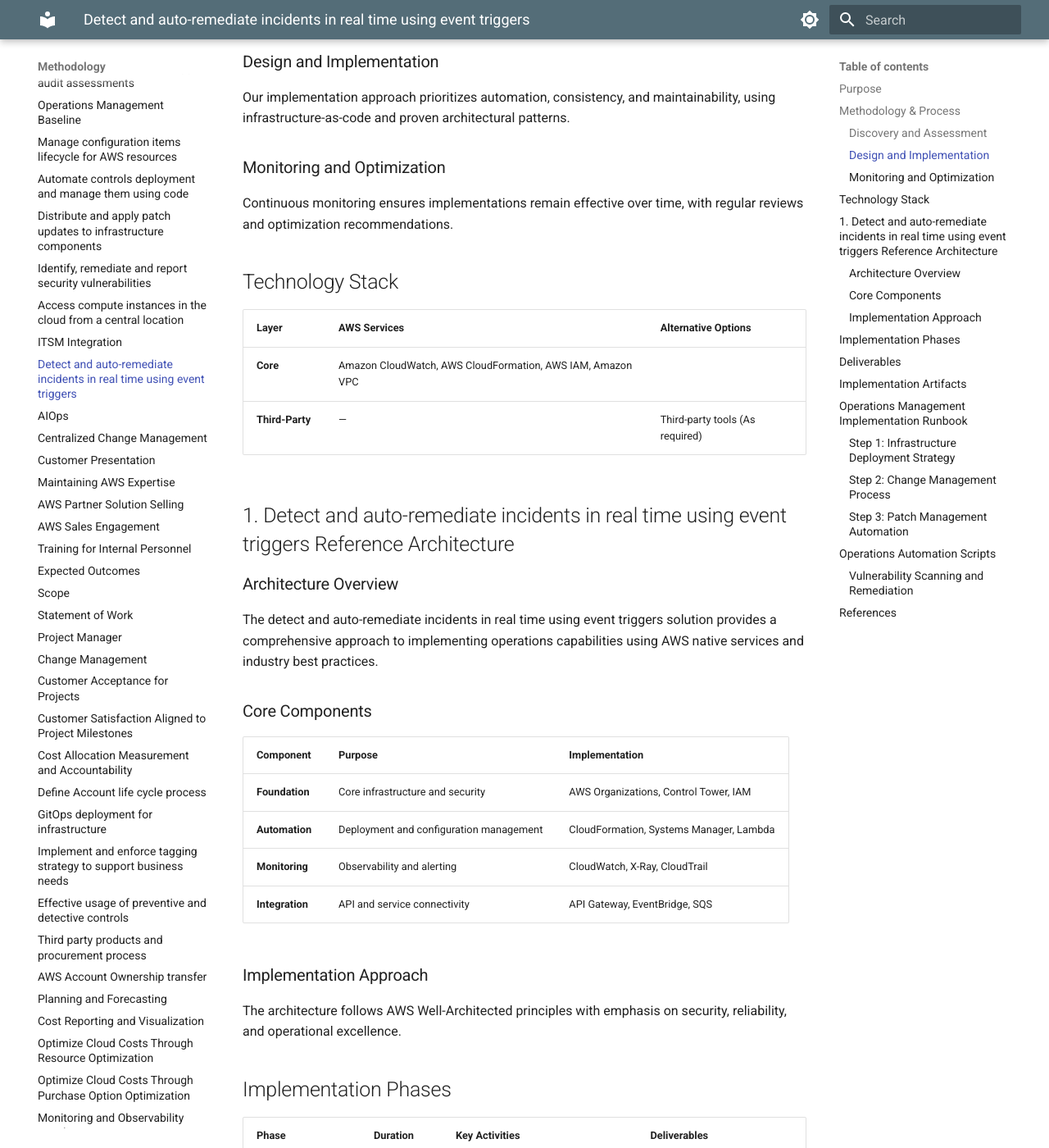
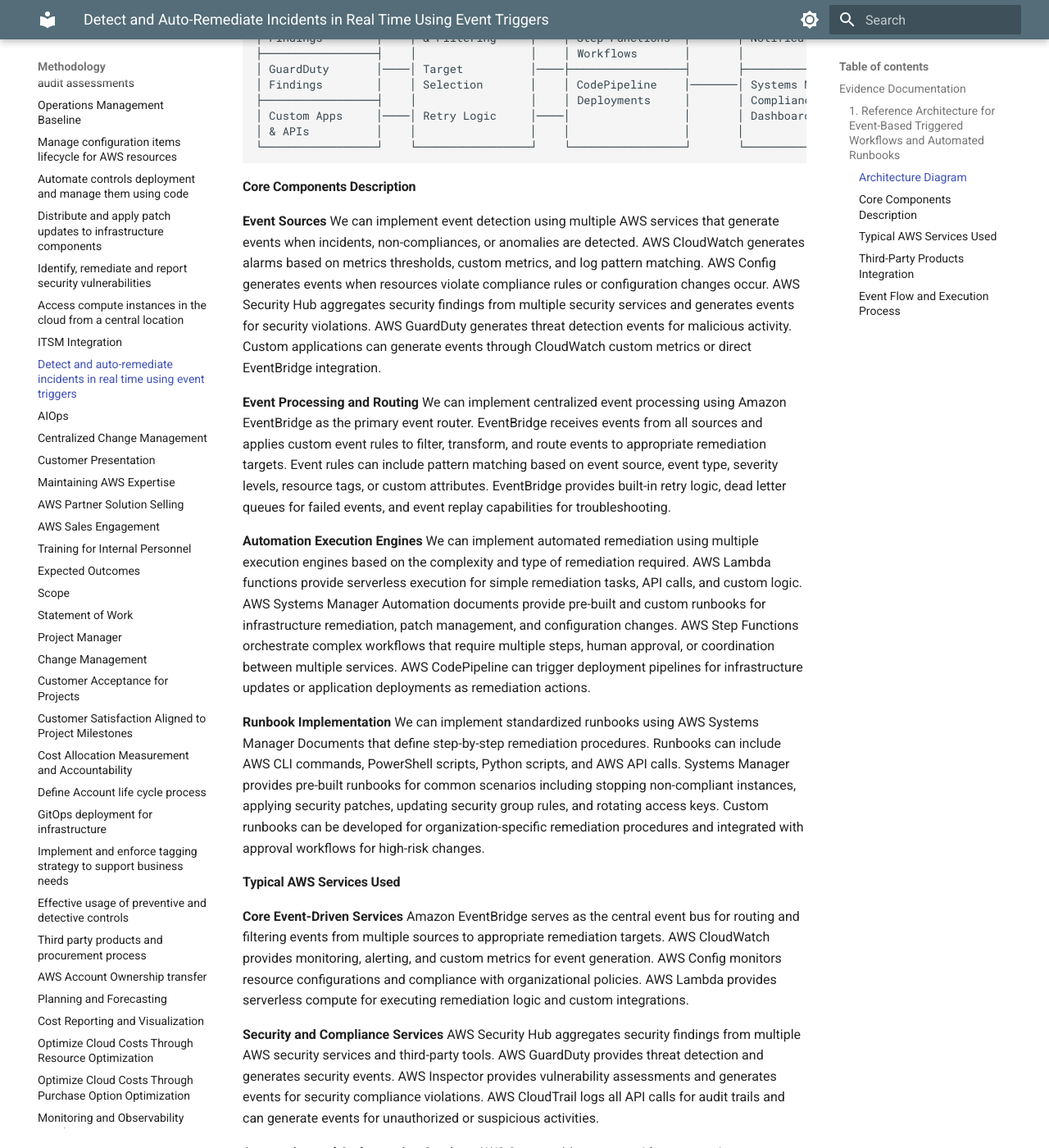
Before and after one commit to zircon-tech/cloud-ops-docs, an MkDocs documentation site: the page built from docs/detect-and-auto-remediate-incidents-in-real-time-u.md, in a window 1280 px wide and 1400 px high, scrolled down 583 px. Shown: the whole window at 82% size. Built offline with MkDocs 1.6.1 and Material for MkDocs 9.7.7, drawn with Linux system fonts in a browser that asks for light colours; some of the changed text lies outside the part shown.

Commit message:
Rewrite incident detection document with comprehensive event-driven architecture

````diff
--- a/docs/detect-and-auto-remediate-incidents-in-real-time-u.md
+++ b/docs/detect-and-auto-remediate-incidents-in-real-time-u.md
@@ -1,290 +1,89 @@
 ---
 id: COCOM-008
-title: "Detect and auto-remediate incidents in real time using event triggers"
+title: "Detect and Auto-Remediate Incidents in Real Time Using Event Triggers"
 ---
 
-# Detect and auto-remediate incidents in real time using event triggers
+# Detect and Auto-Remediate Incidents in Real Time Using Event Triggers
 
-## Purpose
+## Evidence Documentation
 
-Mature detect and auto-remediate incidents in real time using event triggers enables reliable, scalable management of your AWS environment. Our approach establishes automated processes and standardized procedures that reduce operational overhead while improving service reliability.
+### 1. Reference Architecture for Event-Based Triggered Workflows and Automated Runbooks
 
-## Methodology & Process
+#### Architecture Diagram
 
-### Discovery and Assessment
-
-We begin with comprehensive discovery to understand your current environment, identify requirements, and establish success criteria that align with business objectives.
-
-### Design and Implementation
-
-Our implementation approach prioritizes automation, consistency, and maintainability, using infrastructure-as-code and proven architectural patterns.
-
-### Monitoring and Optimization
-
-Continuous monitoring ensures implementations remain effective over time, with regular reviews and optimization recommendations.
-
-
-
-## Technology Stack
-
-| Layer | AWS Services | Alternative Options |
-|-------|--------------|--------------------|
-| **Core** | Amazon CloudWatch, AWS CloudFormation, AWS IAM, Amazon VPC | |
-| **Third-Party** | — | Third-party tools (As required) |
-
-
-## 1. Detect and auto-remediate incidents in real time using event triggers Reference Architecture
-
-### Architecture Overview
-
-The detect and auto-remediate incidents in real time using event triggers solution provides a comprehensive approach to implementing operations capabilities using AWS native services and industry best practices.
-
-### Core Components
-
-| Component | Purpose | Implementation |
-|-----------|---------|----------------|
-| **Foundation** | Core infrastructure and security | AWS Organizations, Control Tower, IAM |
-| **Automation** | Deployment and configuration management | CloudFormation, Systems Manager, Lambda |
-| **Monitoring** | Observability and alerting | CloudWatch, X-Ray, CloudTrail |
-| **Integration** | API and service connectivity | API Gateway, EventBridge, SQS |
-
-### Implementation Approach
-
-The architecture follows AWS Well-Architected principles with emphasis on security, reliability, and operational excellence.
-
-
-
-## Implementation Phases
-
-| Phase | Duration | Key Activities | Deliverables |
-|-------|----------|----------------|--------------|
-| 1. Discovery | 1-2 weeks | Requirements gathering, current state assessment | Discovery document, requirements matrix |
-| 2. Design | 2-3 weeks | Architecture design, tool selection, process definition | Design document, implementation plan |
-| 3. Implementation | 3-6 weeks | Deployment, configuration, testing, validation | Working solution, documentation |
-| 4. Knowledge Transfer | 1 week | Training, handover, ongoing support planning | Training materials, runbooks |
-
-## Deliverables
-
-1. **Detect and auto-remediate incidents in real time using event triggers Methodology Document** (this document)
-2. **Implementation Runbook** (see Implementation Artifacts section)
-3. **Infrastructure as Code** templates (see Implementation Artifacts section)
-4. **Configuration Standards** and baseline policies (see Implementation Artifacts section)
-5. **Knowledge Transfer Session** recording and materials
-
-## Implementation Artifacts
-
-
-## Operations Management Implementation Runbook
-
-### Step 1: Infrastructure Deployment Strategy
-
-```yaml
-# deployment-pipeline.yaml
-name: Infrastructure Deployment Pipeline
-on:
-  push:
-    branches: [main]
-    paths: ['infrastructure/**']
-
-jobs:
-  deploy:
-    runs-on: ubuntu-latest
-    steps:
-      - uses: actions/checkout@v3
-
-      - name: Configure AWS credentials
-        uses: aws-actions/configure-aws-credentials@v2
-        with:
-          role-to-assume: arn:aws:iam::ACCOUNT:role/GitHubActionsRole
-
-      - name: Terraform Plan
-        run: |
-          cd infrastructure/
-          terraform init
-          terraform plan -out=tfplan
-
-      - name: Terraform Apply
-        if: github.ref == 'refs/heads/main'
-        run: |
-          terraform apply tfplan
+```
+Event Sources          Event Processing        Automation Execution       Logging & Monitoring
+┌─────────────────┐    ┌─────────────────┐    ┌─────────────────┐       ┌─────────────────┐
+│ CloudWatch      │────│ EventBridge     │────│ Lambda          │───────│ CloudWatch Logs │
+│ Alarms/Metrics  │    │ (Event Router)  │    │ Functions       │       │                 │
+├─────────────────┤    │                 │    ├─────────────────┤       ├─────────────────┤
+│ AWS Config      │────│ Custom Event    │────│ Systems Manager │───────│ CloudTrail      │
+│ Rules           │    │ Rules           │    │ Automation      │       │                 │
+├─────────────────┤    │                 │    │ Documents       │       ├─────────────────┤
+│ Security Hub    │────│ Rule Matching   │────├─────────────────┤───────│ SNS             │
+│ Findings        │    │ & Filtering     │    │ Step Functions  │       │ Notifications   │
+├─────────────────┤    │                 │    │ Workflows       │       │                 │
+│ GuardDuty       │────│ Target          │────├─────────────────┤       ├─────────────────┤
+│ Findings        │    │ Selection       │    │ CodePipeline    │───────│ Systems Manager │
+├─────────────────┤    │                 │    │ Deployments     │       │ Compliance      │
+│ Custom Apps     │────│ Retry Logic     │────│                 │       │ Dashboard       │
+│ & APIs          │    │                 │    │                 │       │                 │
+└─────────────────┘    └─────────────────┘    └─────────────────┘       └─────────────────┘
 ```
 
-### Step 2: Change Management Process
+#### Core Components Description
 
-```bash
-#!/bin/bash
-# change-management-workflow.sh
+**Event Sources**
+We can implement event detection using multiple AWS services that generate events when incidents, non-compliances, or anomalies are detected. AWS CloudWatch generates alarms based on metrics thresholds, custom metrics, and log pattern matching. AWS Config generates events when resources violate compliance rules or configuration changes occur. AWS Security Hub aggregates security findings from multiple security services and generates events for security violations. AWS GuardDuty generates threat detection events for malicious activity. Custom applications can generate events through CloudWatch custom metrics or direct EventBridge integration.
 
-# 1. Create change request
-aws ssm create-ops-item \
-    --title "Infrastructure Change Request" \
-    --description "Deploy new application version" \
-    --priority 3 \
-    --source "ChangeManagement" \
-    --operational-data '{
-        "ChangeType": {"Value": "Standard"},
-        "Environment": {"Value": "Production"},
-        "RiskLevel": {"Value": "Medium"}
-    }'
+**Event Processing and Routing**
+We can implement centralized event processing using Amazon EventBridge as the primary event router. EventBridge receives events from all sources and applies custom event rules to filter, transform, and route events to appropriate remediation targets. Event rules can include pattern matching based on event source, event type, severity levels, resource tags, or custom attributes. EventBridge provides built-in retry logic, dead letter queues for failed events, and event replay capabilities for troubleshooting.
 
-# 2. Immutable infrastructure deployment
-aws imagebuilder start-image-pipeline-execution \
-    --image-pipeline-arn "arn:aws:imagebuilder:region:account:image-pipeline/golden-ami"
+**Automation Execution Engines**
+We can implement automated remediation using multiple execution engines based on the complexity and type of remediation required. AWS Lambda functions provide serverless execution for simple remediation tasks, API calls, and custom logic. AWS Systems Manager Automation documents provide pre-built and custom runbooks for infrastructure remediation, patch management, and configuration changes. AWS Step Functions orchestrate complex workflows that require multiple steps, human approval, or coordination between multiple services. AWS CodePipeline can trigger deployment pipelines for infrastructure updates or application deployments as remediation actions.
 
-# 3. Blue-green deployment
-aws elbv2 modify-target-group \
-    --target-group-arn "arn:aws:elasticloadbalancing:region:account:targetgroup/blue-targets" \
-    --health-check-path "/health"
-```
+**Runbook Implementation**
+We can implement standardized runbooks using AWS Systems Manager Documents that define step-by-step remediation procedures. Runbooks can include AWS CLI commands, PowerShell scripts, Python scripts, and AWS API calls. Systems Manager provides pre-built runbooks for common scenarios including stopping non-compliant instances, applying security patches, updating security group rules, and rotating access keys. Custom runbooks can be developed for organization-specific remediation procedures and integrated with approval workflows for high-risk changes.
 
-### Step 3: Patch Management Automation
+#### Typical AWS Services Used
 
-```python
-# patch-management.py
-import boto3
-from datetime import datetime, timedelta
+**Core Event-Driven Services**
+Amazon EventBridge serves as the central event bus for routing and filtering events from multiple sources to appropriate remediation targets. AWS CloudWatch provides monitoring, alerting, and custom metrics for event generation. AWS Config monitors resource configurations and compliance with organizational policies. AWS Lambda provides serverless compute for executing remediation logic and custom integrations.
 
-def create_patch_baseline():
-    ssm = boto3.client('ssm')
+**Security and Compliance Services**
+AWS Security Hub aggregates security findings from multiple AWS security services and third-party tools. AWS GuardDuty provides threat detection and generates security events. AWS Inspector provides vulnerability assessments and generates events for security compliance violations. AWS CloudTrail logs all API calls for audit trails and can generate events for unauthorized or suspicious activities.
 
-    # Create custom patch baseline
-    response = ssm.create_patch_baseline(
-        Name='Production-Patch-Baseline',
-        OperatingSystem='AMAZON_LINUX_2',
-        ApprovalRules={
-            'PatchRules': [
-                {
-                    'PatchFilterGroup': {
-                        'PatchFilters': [
-                            {
-                                'Key': 'CLASSIFICATION',
-                                'Values': ['Security', 'Critical']
-                            }
-                        ]
-                    },
-                    'ApproveAfterDays': 0,
-                    'ComplianceLevel': 'CRITICAL'
-                },
-                {
-                    'PatchFilterGroup': {
-                        'PatchFilters': [
-                            {
-                                'Key': 'CLASSIFICATION',
-                                'Values': ['Important', 'Recommended']
-                            }
-                        ]
-                    },
-                    'ApproveAfterDays': 7,
-                    'ComplianceLevel': 'HIGH'
-                }
-            ]
-        }
-    )
+**Automation and Orchestration Services**
+AWS Systems Manager provides automation documents, patch management, and configuration management capabilities. AWS Step Functions orchestrate complex workflows with conditional logic, parallel execution, and error handling. AWS CodePipeline triggers deployment workflows for infrastructure and application updates. AWS Auto Scaling provides automatic scaling responses to load and performance events.
 
-    return response['BaselineId']
+**Monitoring and Logging Services**
+Amazon CloudWatch Logs stores all automation execution logs and provides log analysis capabilities. AWS CloudTrail provides audit trails for all automation activities and API calls. Amazon SNS provides notification services for escalation and reporting. AWS Systems Manager Compliance Dashboard provides centralized visibility into automation execution status and compliance posture.
 
-def schedule_patch_deployment():
-    ssm = boto3.client('ssm')
+#### Third-Party Products Integration
 
-    # Schedule maintenance window for patching
-    response = ssm.create_maintenance_window(
-        Name='Production-Patch-Window',
-        Description='Automated patching for production systems',
-        Schedule='cron(0 2 ? * SUN *)',  # Every Sunday at 2 AM
-        Duration=4,  # 4-hour window
-        Cutoff=1,    # Stop 1 hour before end
-        AllowUnassociatedTargets=False
-    )
+**Monitoring and Alerting Platforms**
+We can integrate with third-party monitoring platforms through CloudWatch custom metrics and EventBridge custom events. Monitoring platforms can send events to EventBridge for automated remediation or receive notifications from AWS services through webhooks and API integrations.
 
-    return response['WindowId']
-```
+**ITSM and Ticketing Systems**
+We can integrate with ITSM platforms to create tickets for manual remediation tasks, approval workflows for high-risk automated changes, and tracking of remediation activities. Integration can be implemented through API calls from Lambda functions or Systems Manager automation documents.
 
+**Security Tools**
+We can integrate with third-party security tools through Security Hub custom findings, EventBridge custom events, and direct API integrations. Security tools can trigger automated remediation workflows or receive remediation status updates through webhook notifications.
 
-## Operations Automation Scripts
+#### Event Flow and Execution Process
 
-### Vulnerability Scanning and Remediation
+**Event Detection and Generation**
+Events are generated when AWS services detect anomalies, violations, or threshold breaches. Events include metadata such as event source, event type, affected resources, severity level, and contextual information for remediation decisions.
 
-```python
-# vulnerability-management.py
-import boto3
-import json
+**Event Processing and Filtering**
+EventBridge receives events and applies configured rules to determine appropriate remediation actions. Rules can filter events based on multiple criteria and route different event types to different remediation workflows. Event transformation can enrich events with additional context from AWS APIs or external sources.
 
-def scan_and_remediate():
-    inspector = boto3.client('inspector2')
-    ssm = boto3.client('ssm')
+**Automated Remediation Execution**
+Based on event type and severity, appropriate remediation actions are triggered automatically. Simple remediations execute through Lambda functions, while complex scenarios use Systems Manager automation documents or Step Functions workflows. Execution includes logging, error handling, and rollback capabilities for failed remediations.
 
-    # Get vulnerability findings
-    findings = inspector.list_findings(
-        filterCriteria={
-            'severity': ['HIGH', 'CRITICAL'],
-            'findingStatus': ['ACTIVE']
-        }
-    )
-
-    for finding in findings['findings']:
-        if finding['type'] == 'PACKAGE_VULNERABILITY':
-            # Automated remediation for package vulnerabilities
-            instance_id = finding['resources'][0]['id']
-
-            # Execute remediation script
-            response = ssm.send_command(
-                InstanceIds=[instance_id],
-                DocumentName='AWS-RunShellScript',
-                Parameters={
-                    'commands': [
-                        'sudo yum update -y',
-                        'sudo systemctl restart application'
-                    ]
-                }
-            )
-
-### ITSM Integration
-
-```python
-# itsm-integration.py
-import boto3
-import requests
-import json
-
-def create_service_now_incident(alarm_data):
-    # ServiceNow API integration
-    url = 'https://company.service-now.com/api/now/table/incident'
-    headers = {
-        'Content-Type': 'application/json',
-        'Authorization': 'Basic ' + base64_encoded_credentials
-    }
-
-    incident_data = {
-        'short_description': f"AWS CloudWatch Alarm: {alarm_data['AlarmName']}",
-        'description': alarm_data['NewStateReason'],
-        'urgency': '2',  # High
-        'impact': '2',   # Medium
-        'category': 'Cloud Infrastructure',
-        'subcategory': 'Monitoring Alert'
-    }
-
-    response = requests.post(url, headers=headers, data=json.dumps(incident_data))
-    return response.json()
-
-def lambda_handler(event, context):
-    # Process CloudWatch alarm via SNS
-    alarm_data = json.loads(event['Records'][0]['Sns']['Message'])
-
-    if alarm_data['NewStateValue'] == 'ALARM':
-        incident = create_service_now_incident(alarm_data)
-        print(f"Created ServiceNow incident: {incident['result']['number']}")
-
-        # Update alarm description with incident number
-        cloudwatch = boto3.client('cloudwatch')
-        cloudwatch.put_metric_alarm(
-            AlarmName=alarm_data['AlarmName'],
-            AlarmDescription=f"ServiceNow: {incident['result']['number']}"
-        )
-```
-
-## References
-
+**Monitoring and Reporting**
+All automation activities are logged to CloudWatch Logs and CloudTrail for audit purposes. Systems Manager Compliance Dashboard provides centralized visibility into automation execution status. SNS notifications provide real-time updates on remediation activities and escalation for failed automations.
 
 ---
 
-*Last updated: 02 Jul 2025*
+*This document provides evidence of our capability to design and implement comprehensive event-driven automated remediation architectures using AWS native services and integrated third-party tools.*
````
